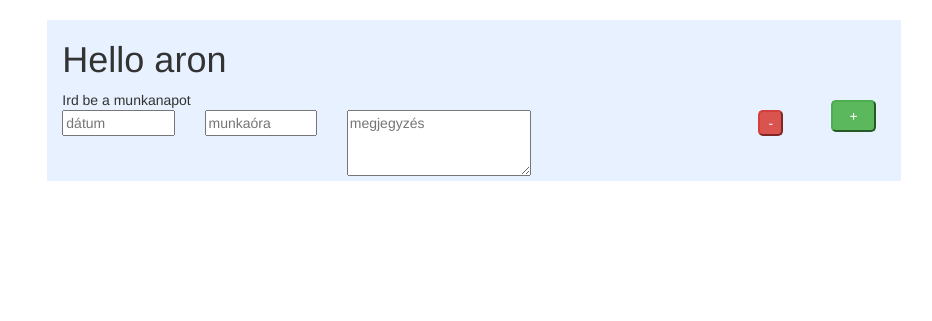
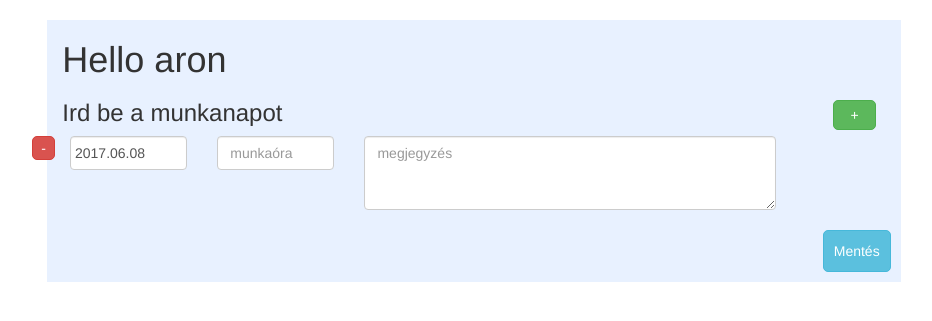
Before and after one commit to fabianaron/nyilvantarto_flask2, a Flask app: page /nyilvantarto in a window 1280 px wide. Shown: the part 76-397 px from the top of the page, without its empty margins (166-1098 px from the left). Run offline with Flask 2, Linux system fonts and the light colour scheme; some libraries are stand-ins or nearby versions.

Commit message:
munkanap form+validacio

```diff
--- a/bower.json
+++ b/bower.json
@@ -1,6 +1,4 @@
 {
-	"//": "ezt a file-t a bower inittel generáltuk",
-	"//": "tartalmazza a frontend függőségeket",
   "//": "telepiteni a bower install parancsal lehet",
   "name": "jquery",
   "main": "dist/jquery.js",
@@ -16,6 +14,7 @@
   ],
   "dependencies": {
     "jquery": "1.9.1 - 3",
-	  "bootstrap": "^3.3.7"
+    "bootstrap": "^3.3.7",
+    "bootstrap-datepicker": "^1.6.4"
   }
 }
--- a/static/css/main.css
+++ b/static/css/main.css
@@ -39,3 +39,12 @@ background-color: #e8f1ff;
 .datum_mezo {
     width:100%;
 }
+.savegomb {
+    float: right;
+    margin: 10px;
+    padding: 10px;
+    border-radius: 5px;
+}
+.new_munkanap{
+    margin-bottom: 10px;
+}
--- a/static/js/app.js
+++ b/static/js/app.js
@@ -18,10 +18,93 @@ function switchMenu(clickedId) {
     $("#"+clickedId+".menu-item").removeClass("btn-secondary");
     $("#"+clickedId+".menu-item").addClass("btn-primary");
   }
+  function getToday(){
+    let now = new Date();
+    let testDate = new Date("Januar 23, 2014 11:13:00");
+    console.log("teszt datum: "+testDate);
+    testDay = testDate.getDate();
+    //levagjuk az utolso ket alemet a strinbol
+    let day = ("0" + now.getDate()).slice(-2);
+    //january starts 0 ezért hozza kell adnunk egyet
+    let month = ("0" + (now.getMonth() +1)).slice(-2);
+    let today = now.getFullYear()+"."+(month)+"."+(day);
+    return today;
+  }
+
   function addMunkanap() {
+    let lastid = parseInt($('.new_munkanap:last').attr('id'));
+    console.log("lastid: "+lastid);
+    if(isNaN(lastid)){
+      lastid=0;
+    }
+    mainap = getToday();
+
   	$('#munkanapItems').append(`
-  		<div>Hello</div>
+  		<div id="`+(lastid+1)+`" class="new_munkanap row">
+        <button id="`+(lastid+1)+`" class="remove btn btn-danger" onclick="removeMunkanap(this.id)">-</button>
+          <div class="col-xs-6 col-sm-2">
+            <input id="`+(lastid+1)+`" type="text" placeholder="dátum" class=" datepicker datum_mezo form-control" value="`+mainap+`">
+          </div>
+          <div class="col-xs-6 col-sm-2">
+            <input id="`+(lastid+1)+`" type="number" min="0.5" max="12" step="0.5" class="munkaora form-control" placeholder="munkaóra">
+          </div>
+            <div class="col-xs-12 col-sm-6">
+              <textarea id="`+(lastid+1)+`" rows="3" class="form-control" placeholder="megjegyzés"></textarea>
+            </div>
+          </div>
 
   		`);
+    //http://bootstrap-datepicker.readthedocs.io/en/latest/index.html
+    $('.datepicker').datepicker({
+      language: 'hu',
+      autoclose: 'true',
+      todayBtn: 'true',
+      todayHighlight: 'true',
+  });
 
+  }//addmunkanap
+  function removeMunkanap(munkanapToRemove) {
+    $("#"+munkanapToRemove+".new_munkanap").remove();
+    /*console.log("ezt kell torolni: "+munkanapToRemove);*/
   }
+  let new_munkanaps = [];
+  //[{id:1, datePiced:"2017.04.03",workedHour:5,comment:"mycomment",okToSend:true},{},{}...]
+
+  function collectMunkanaps(){
+    //TODO osszegyujteni a munkanapokat egy objecteket tartartalmazo
+    console.log("munkanapok osszegyujtese...");
+  }
+
+
+  function sendForm() {
+    console.log("sending from...");
+    collectMunkanaps();
+  }
+
+$(document).on('blur','.munkaora',function(){
+  //amit ide irunk kod,az akkor fut le ha a munkaora mezot elhagyja a user
+  munkaoraMezo = parseInt($(this).val());
+  /*console.log("a munkaora mezo erteke: "+munkaoraMezo);
+  console.log("a munkaora mezo tipusa: "+typeof(munkaoraMezo));*/
+  if ( Number.isFinite(munkaoraMezo) ){
+      if ( $(this).val() > 8 ) {
+        $(this).val('8');
+    } else if( munkaoraMezo < 0) {
+    $(this).val('0');
+    }
+  } else {
+    $(this).val('0');
+  }
+
+});
+
+$(document).ready(function (){
+  addMunkanap();
+});
+
+//firefox fix!!!
+$(function(){
+  $("input[type='number']").on("click",function(){
+    $(this).focus();
+  });
+});
--- a/templates/index.html
+++ b/templates/index.html
@@ -3,11 +3,19 @@
 <head>
 <meta charset="UTF-8">
 <title>Flask App</title>
+<!-- bootstrap, jquary -->
 <script type="text/javascript" src="{{ url_for('static', filename='bower_components/jquery/dist/jquery.min.js') }}"></script>
 <script type="text/javascript" src="{{ url_for('static', filename='bower_components/bootstrap/dist/js/bootstrap.min.js') }}"></script>
 <link rel="stylesheet" type="text/css" href="{{ url_for('static', filename='bower_components/bootstrap/dist/css/bootstrap.min.css') }}">
+<!-- sajat scriptem es css fileok -->
 <link rel="stylesheet" type="text/css" href="{{ url_for('static', filename='css/main.css') }}">
 <script type="text/javascript" src="{{ url_for('static', filename='js/app.js') }}"></script>
+
+<!-- bootstrap datepicker -->
+<script type="text/javascript" src="{{ url_for('static', filename='bower_components/bootstrap-datepicker/dist/js/bootstrap-datepicker.min.js') }}"></script>
+<script type="text/javascript" src="{{ url_for('static', filename='bower_components/bootstrap-datepicker/dist/locales/bootstrap-datepicker.hu.min.js') }}"></script>
+<link rel="stylesheet" type="text/css" href="{{ url_for('static', filename='bower_components/bootstrap-datepicker/dist/css/bootstrap-datepicker.min.css') }}">
+
 </head>
 
 <body>
@@ -26,25 +34,17 @@
   {#   további információk: http://jinja.pocoo.org/docs/2.9/ #}
   <h1>Hello {{ user }} </h1>
     <div class=add_button>
-      <button class="add btn-success" onclick="addMunkanap()">+</button>
+      <button class="add btn btn-success" onclick="addMunkanap()">+</button>
     </div>
 
       <div class="munkanapok">
-        Ird be a munkanapot
+        <h3> Ird be a munkanapot </h3>
       <form id="munkanapItems" class="row">
-        <div class="new_munkanap">
-          <div class="col-xs-6 col-sm-2">
-            <input type="text" placeholder="dátum" class="datum_mezo">
-          </div>
-          <div class="col-xs-6 col-sm-2">
-            <input type="number" min="0.5" max="12" step="0.5" class="munkaora" placeholder="munkaóra">
-          </div>
-            <div class="col-xs-12 col-sm-6">
-              <textarea rows="3" placeholder="megjegyzés"></textarea>
-            </div>
-          </div>
-        <button class="remove btn-danger" onclick="removeMunkanap(this.id)">-</button>
+      <!-- ide mar a JS fogja generalni a html-t -->
       </form>
+      <div class="row">
+      <button class="btn btn-info savegomb" id="1" onclick ="sendForm()">Mentés</button>
+      </div>
     </div>
 </div>
 <div id="2" class="inactive-content content container col-md-8 col-md-offset-2">
```
Lines whose indentation alone changed are shown as unchanged.
